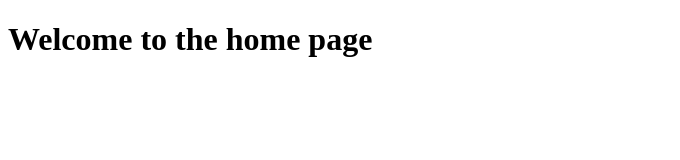
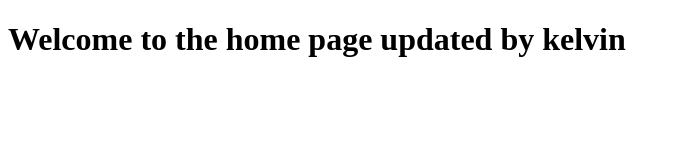
Before and after one commit to NetroneSoftwares/smart-ecommerce, a plain HTML site: page index.html in a window 1280 px wide. Shown: the whole page, without its empty margins (0-680 px from the left). Drawn offline with Linux system fonts and the light colour scheme.

Commit message:
little update

```diff
--- a/index.html
+++ b/index.html
@@ -7,6 +7,6 @@
     <title>Document</title>
 </head>
 <body>
-    <h1>Welcome to the home page</h1>
+    <h1>Welcome to the home page updated by kelvin</h1>
 </body>
 </html>
```
